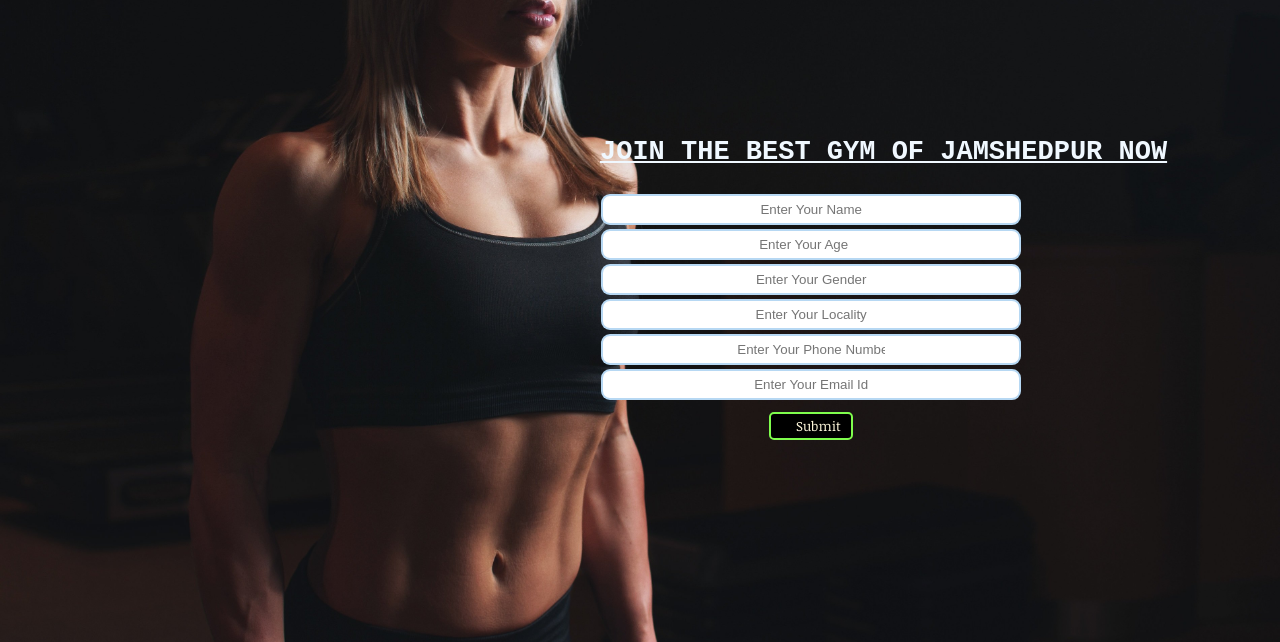
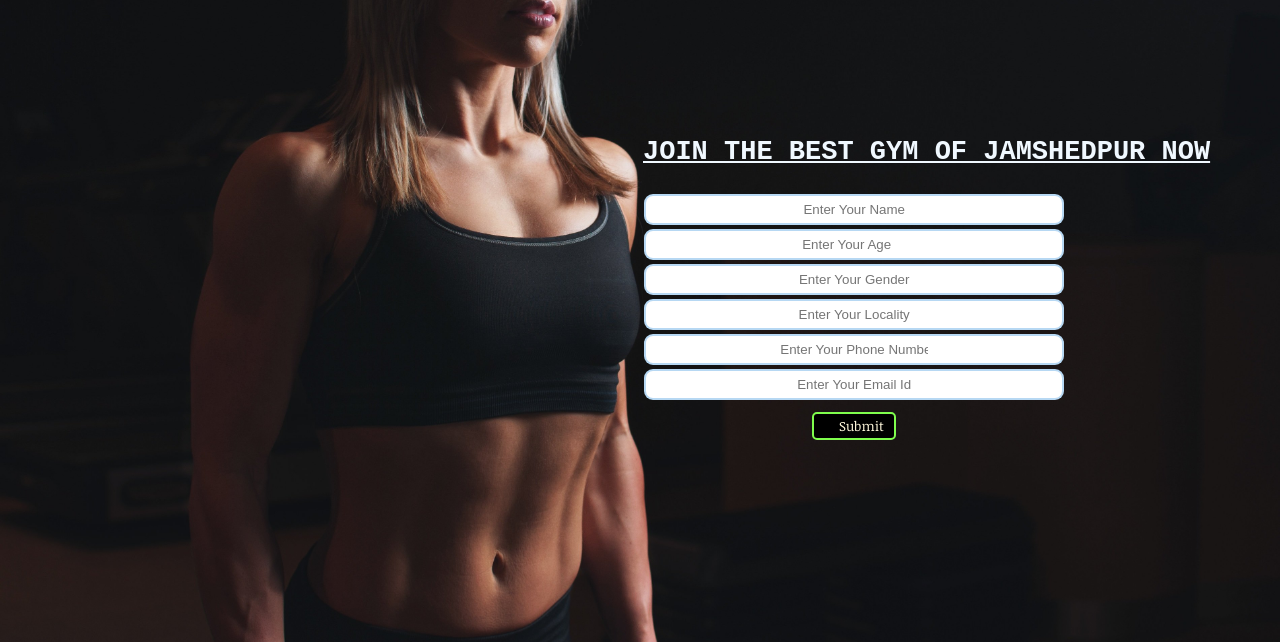
Before and after one commit to Anshul140/Gym-Website, a plain HTML site: page index.html in a window 1280 px wide. Shown: the part 168-810 px from the top of the page. Drawn offline with Linux system fonts and the light colour scheme; a web font is replaced by a local one.

Commit message:
No change

```diff
--- a/index.html
+++ b/index.html
@@ -97,7 +97,7 @@
 
         .container {
             /* border: 2px solid rgb(104, 207, 255); */
-            margin: 149px 554px;
+            margin: 149px 597px;
             padding: 41px 46px;
             width: 33%;
             border-radius: 14px;
```
